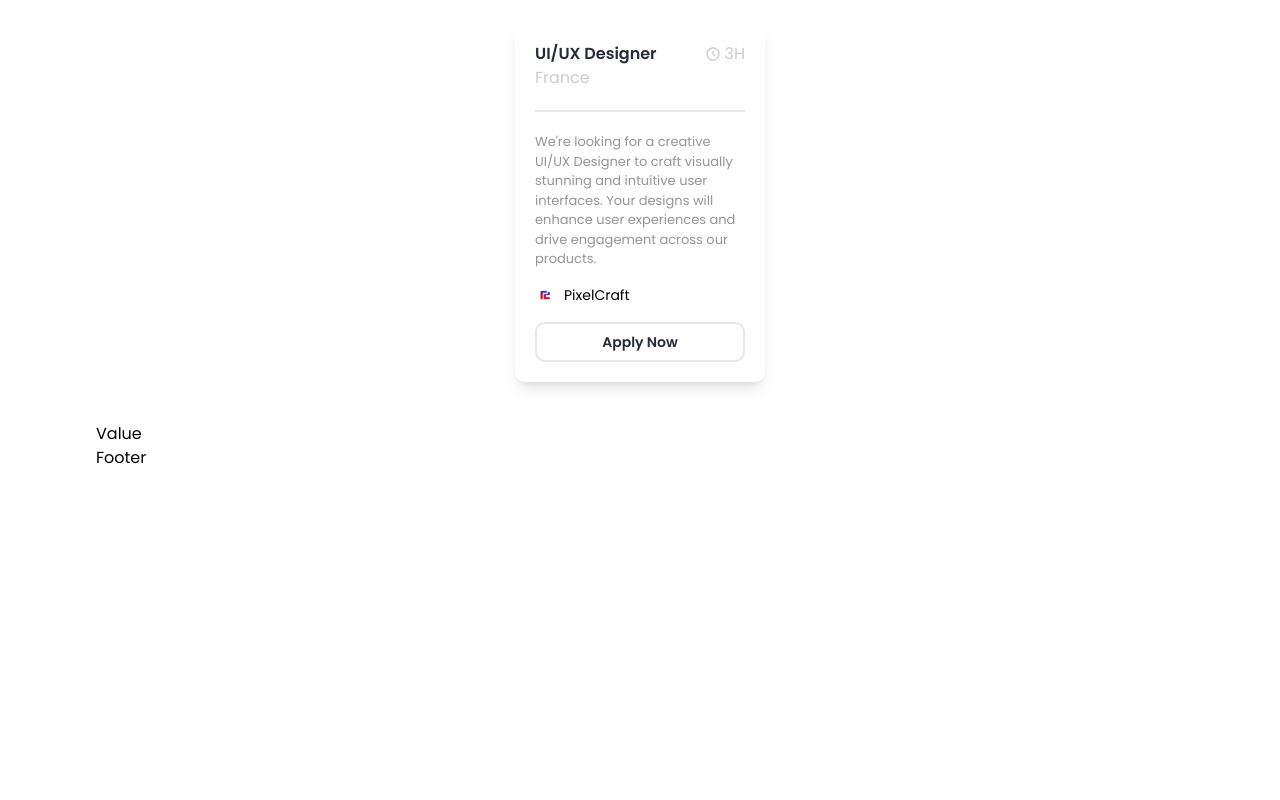
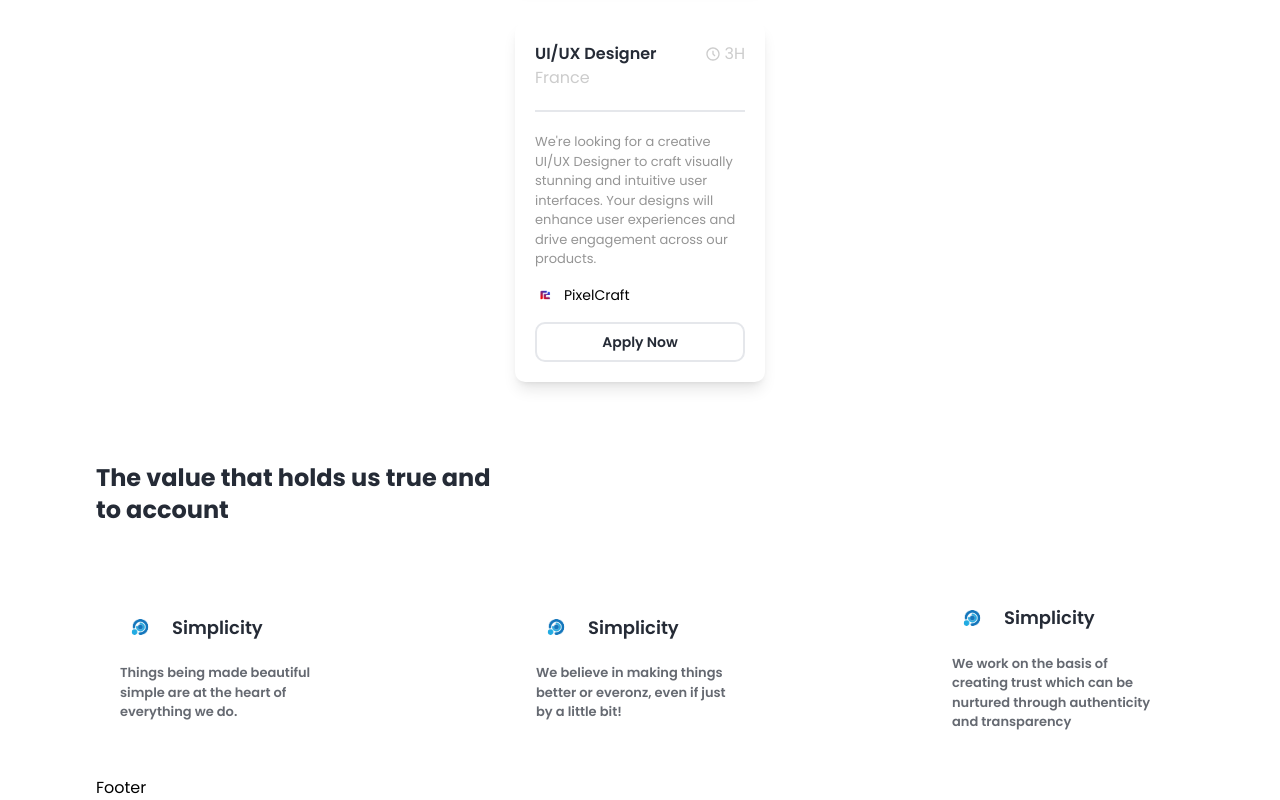
Before and after one commit to ad-munir/react-Job-Finder-App, a React (Vite) app: page / in a window 1280 px wide. Shown: the part 848-1648 px from the top of the page. Before the commit the page ends 1318 px from the top, so only its background shows below. Built offline with nearby package versions, Linux system fonts and the light colour scheme.

Commit message:
+ company values section

```diff
--- a/src/components/Value/Value.jsx
+++ b/src/components/Value/Value.jsx
@@ -1,7 +1,58 @@
+import simple from './../../assets/simple.png'
 
 const Value = () => {
     return (
-        <div>Value</div>
+        <div className="mb-1 mt-2">
+            <h1 className="text-textColor text-2xl py-8 pb-[3rem] font-bold w-[400px] block">
+                The value that holds us true and to account
+            </h1>
+
+            <div className="grid gap-40 grid-cols-3 items-center">
+
+                <div className="singleGrid rounded-[10px] hover:bg-[#eeedf7] p-[1.5rem]">
+                    <div className="flex items-center gap-3">
+                        <div className="imgDiv p-1 rounded-[.8rem] bg-inherit-[#dedef8] h-10 w-10 flex items-center">
+                            <img src={simple} alt="" className="w-[100%]" />
+                        </div>
+                        <span className="font-semibold text-textColor text-[18px]">
+                            Simplicity
+                        </span>
+                    </div>
+                    <p className="text-[13px] text-textColor opacity-[.7] py-4 font-semibold ">
+                        Things being made beautiful simple are at the heart of everything we do.
+                    </p>
+                </div>
+
+                <div className="singleGrid rounded-[10px] hover:bg-[#f7edf5] p-[1.5rem]">
+                    <div className="flex items-center gap-3">
+                        <div className="imgDiv p-1 rounded-[.8rem] bg-inherit-[#dedef8] h-10 w-10 flex items-center">
+                            <img src={simple} alt="" className="w-[100%]" />
+                        </div>
+                        <span className="font-semibold text-textColor text-[18px]">
+                            Simplicity
+                        </span>
+                    </div>
+                    <p className="text-[13px] text-textColor opacity-[.7] py-4 font-semibold ">
+                        We believe in making things better or everonz, even if just by a little bit!
+                    </p>
+                </div>
+
+                <div className="singleGrid rounded-[10px] hover:bg-[#fcfae3] p-[1.5rem]">
+                    <div className="flex items-center gap-3">
+                        <div className="imgDiv p-1 rounded-[.8rem] bg-inherit-[#f3f2ad] h-10 w-10 flex items-center">
+                            <img src={simple} alt="" className="w-[100%]" />
+                        </div>
+                        <span className="font-semibold text-textColor text-[18px]">
+                            Simplicity
+                        </span>
+                    </div>
+                    <p className="text-[13px] text-textColor opacity-[.7] py-4 font-semibold ">
+                        We work on the basis of creating trust which can be nurtured through authenticity and transparency
+                    </p>
+                </div>
+
+            </div>
+        </div>
     )
 }
 
```
Also changed, not shown: src/assets/simple.jpg (added), src/assets/simple.png (added).
